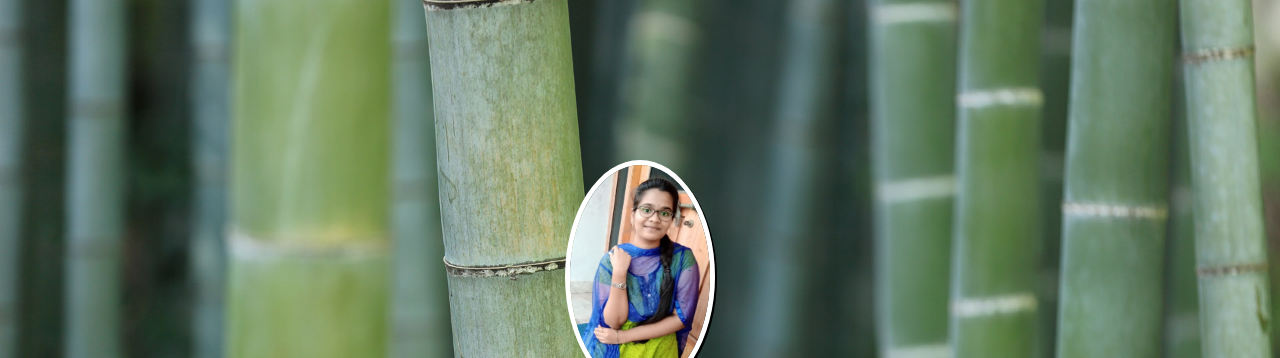
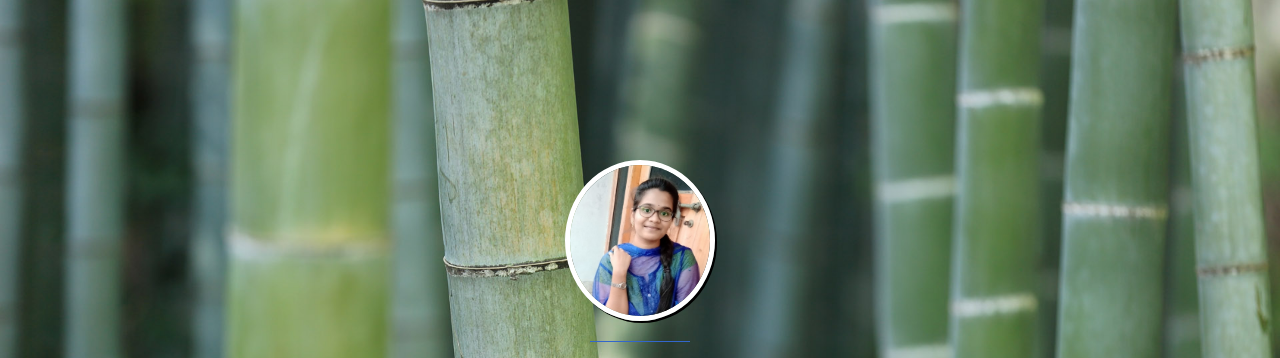
Before and after one commit to BhargaviMulamreddy18/BhargaviMulamreddy18.github.io, a plain HTML site: page index.html in a window 1280 px wide. Shown: the top 358 px of the page. Drawn offline with Linux system fonts and the light colour scheme.

Commit message:
Update index.html

```diff
--- a/index.html
+++ b/index.html
@@ -30,7 +30,7 @@ http://www.templatemo.com/tm-467-easy-profile
 	<div class="container">
 		<div class="row">
 			<div class="col-md-12 col-sm-12">
-				<img src="images/1621333126050.jpg" class="img-responsive img-circle tm-border" alt="templatemo easy profile" height=250px width=150px>
+				<img src="images/1621339194802.jpg" class="img-responsive img-circle tm-border" alt="templatemo easy profile" height=250px width=150px>
 				<hr>
 				<h1 class="tm-title bold shadow">Hi, I am Bhargavi Mulamreddy</h1>
 				<h1 class="white bold shadow">Software Developer</h1>
```
